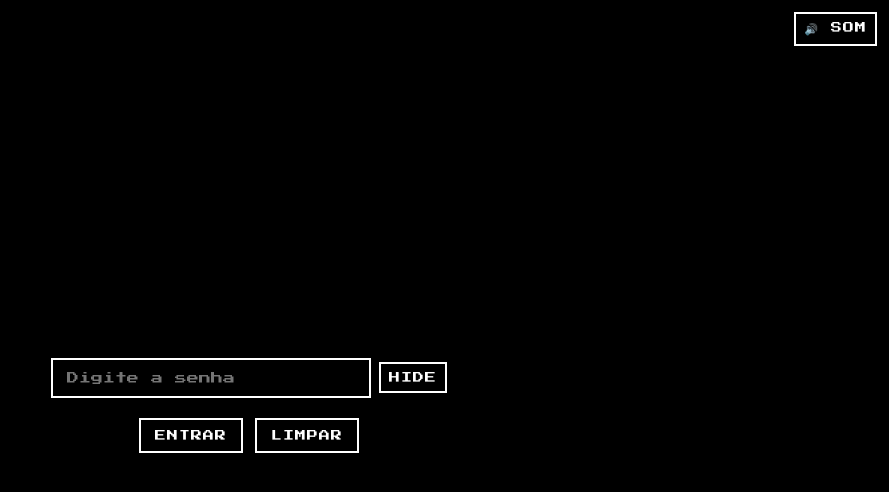
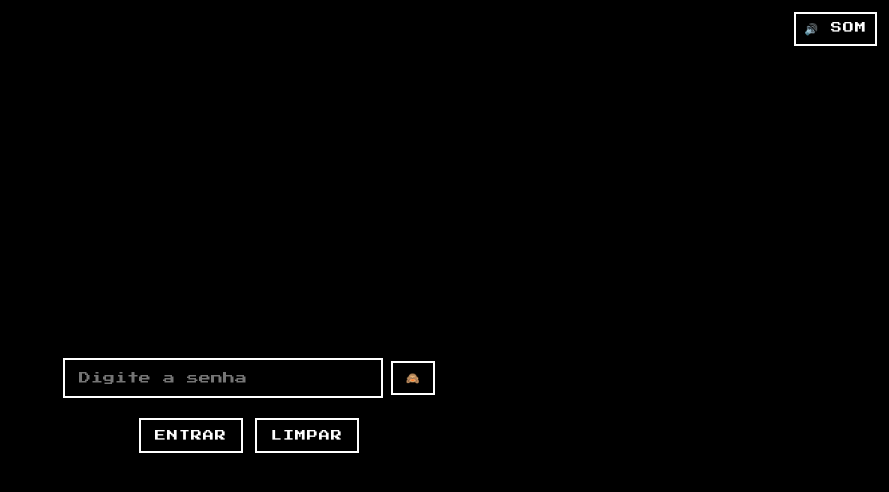
Before and after one commit to TheFaceLookingDown/testeDefinitivo, a plain HTML site: page index.html in a window 1280 px wide. Both pictures are taken after a click on the button "👁️". Shown: the whole page, without its empty margins (391-1280 px from the left). Drawn offline with Linux system fonts and the light colour scheme.

Commit message:
Update index.html

```diff
--- a/index.html
+++ b/index.html
@@ -234,7 +234,7 @@ pwInput.addEventListener('keydown', (e)=>{
 eyeBtn.addEventListener('click', ()=>{
   const type = pwInput.type === 'password' ? 'text' : 'password';
   pwInput.type = type;
-  eyeBtn.textContent = type === 'password' ? 'seek' : 'hide';
+  eyeBtn.textContent = type === 'password' ? '👁️' : '🙈';
   pwInput.focus();
 });
 
```
